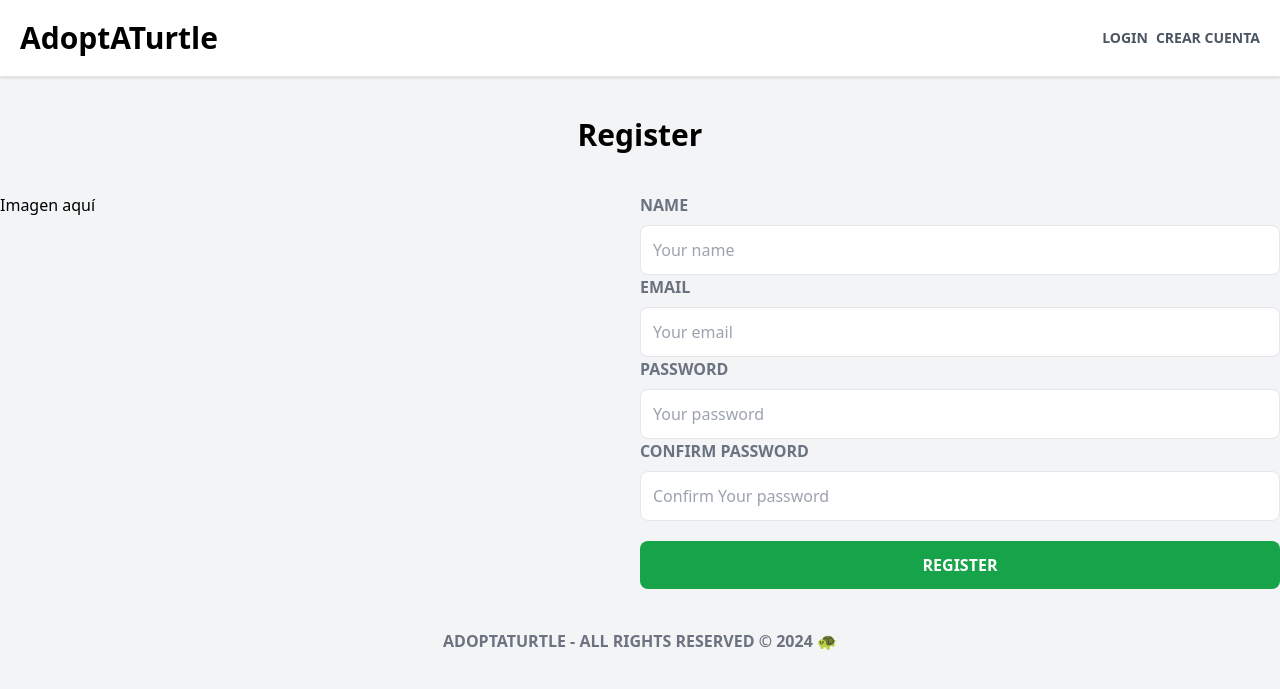
After one commit to ivanlegranbizarro/adoptATurtle, a Laravel app: page /register in a window 1280 px wide. The commit adds this page. Shown: the top 689 px of the page. Run offline with Laravel 12, Linux system fonts and the light colour scheme; some libraries are stand-ins or nearby versions.

Commit message:
register view

```diff
--- a/resources/views/layouts/base.blade.php
+++ b/resources/views/layouts/base.blade.php
@@ -28,8 +28,8 @@
     @yield('content')
   </main>
 
-  <footer class="mt-10 text-center text-gray-500 font-bold uppercase">
-    AdoptATurtle - All rights reserved &copy; {{ now()->year }}
+  <footer class="mt-10 text-center text-gray-500 font-bold uppercase my-10">
+    AdoptATurtle - All rights reserved &copy; {{ now()->year }} 🐢
   </footer>
 
 
--- /dev/null
+++ b/resources/views/users/register.blade.php
@@ -0,0 +1,35 @@
+ @extends('layouts.base')
+
+ @section('title', 'Register')
+
+
+ @section('content')
+ <div class="md:flex">
+   <div class="md:w-1/2">
+     <p>Imagen aquí</p>
+   </div>
+   <div class="md:w-1/2">
+     <form>
+       <div>
+         <label for="name" class="mb-2 block uppercase text-gray-500 font-bold">Name</label>
+         <input type="text" name="name" placeholder="Your name" class="border p-3 w-full rounded-lg" />
+       </div>
+
+       <div>
+         <label for="email" class="mb-2 block uppercase text-gray-500 font-bold">Email</label>
+         <input type="email" name="email" placeholder="Your email" class="border p-3 w-full rounded-lg" />
+       </div>
+      <div>
+        <label for="password" class="mb-2 block uppercase text-gray-500 font-bold">Password</label>
+        <input type="password" name="password" placeholder="Your password" class="border p-3 w-full rounded-lg" />
+      </div>
+      <div>
+        <label for="confirm-password" class="mb-2 block uppercase text-gray-500 font-bold">Confirm Password</label>
+        <input type="password" name="confirm-password" placeholder="Confirm Your password" class="border p-3 w-full rounded-lg" />
+      </div>
+
+      <input type="submit" value="Register" class="bg-green-600 hover:bg-green-700 transition-colors cursor-pointer uppercase font-bold w-full p-3 text-white rounded-lg mt-5" />
+     </form>
+   </div>
+ </div>
+ @endsection
--- a/routes/web.php
+++ b/routes/web.php
@@ -5,3 +5,7 @@ use Illuminate\Support\Facades\Route;
 Route::get('/', function () {
   return view('layouts.base');
 });
+
+Route::get('/register', function () {
+  return view('users.register');
+});
```
